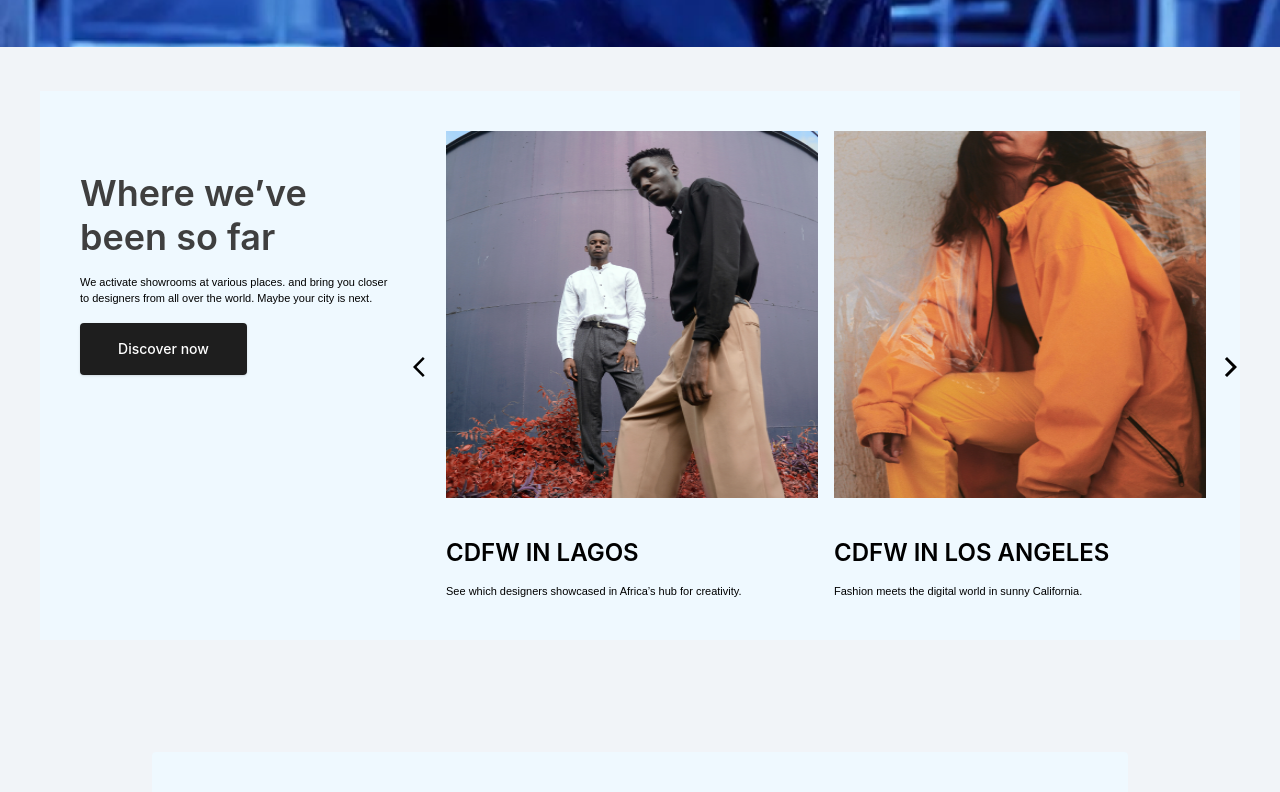
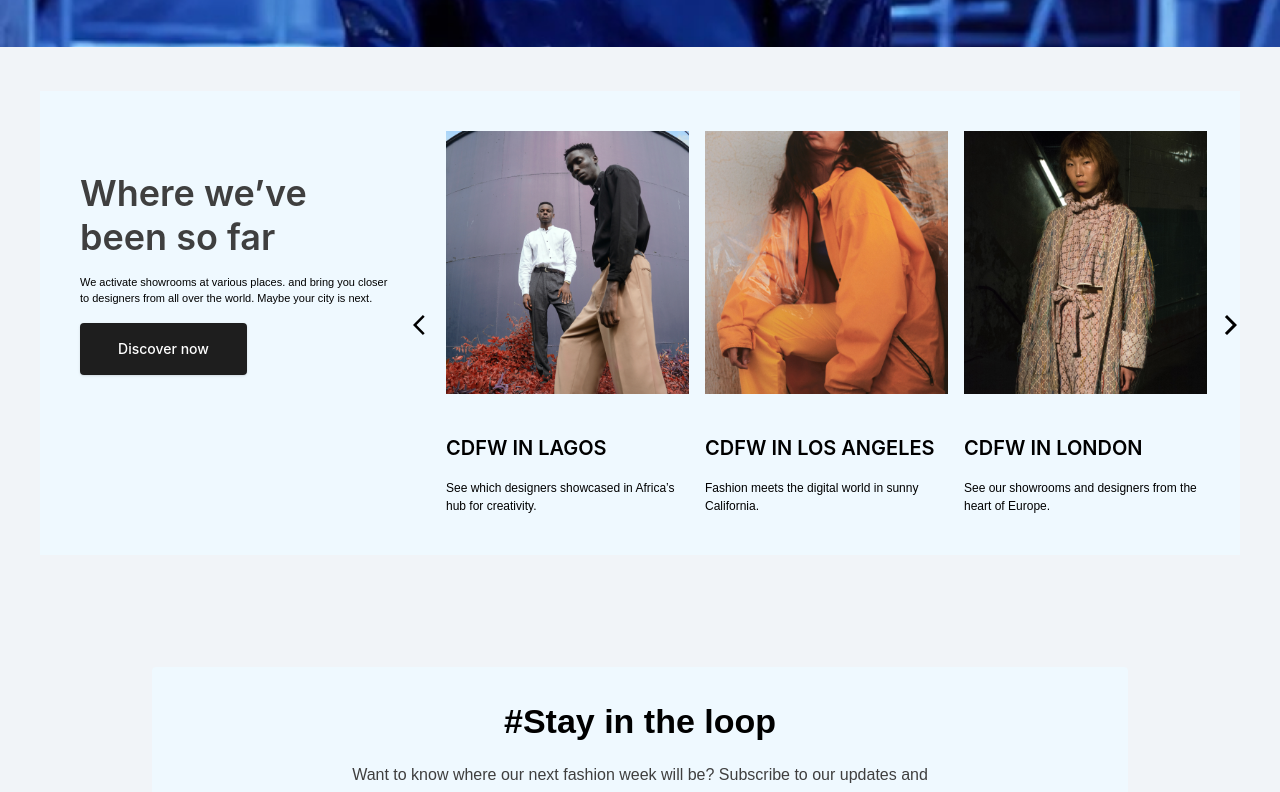
Before and after one commit to AzeezRasheed/JRGroups, a React (Create React App) app: page / in a window 1280 px wide. Shown: the part 2565-3357 px from the top of the page. Built offline with nearby package versions, Linux system fonts and the light colour scheme.

Commit message:
preetified files

```diff
--- a/src/components/ExpoHome/Expo.jsx
+++ b/src/components/ExpoHome/Expo.jsx
@@ -31,7 +31,7 @@ function Expo() {
   const settings = {
     dots: false,
     infinite: true,
-    slidesToShow: 2,
+    slidesToShow: 3,
     slidesToScroll: 1,
     autoplay: true,
     autoplaySpeed: 4000,
@@ -43,14 +43,14 @@ function Expo() {
       {
         breakpoint: 1024,
         settings: {
-          slidesToShow: 2,
+          slidesToShow: 3,
           slidesToScroll: 1,
         },
       },
       {
         breakpoint: 600,
         settings: {
-          slidesToShow: 2,
+          slidesToShow: 3,
           slidesToScroll: 1,
         },
       },
@@ -98,13 +98,13 @@ function Expo() {
                     <img
                       src={Expo1}
                       alt="CDFW LONDON FASHION WEEK FEBRUARY 2023"
-                      className="w-full h-[367px] "
+                      className="w-full "
                     />
                     <div className="flex flex-col mt-4 gap-4">
-                      <h2 className="font-inter font-semibold text-start text-[24px] leading-[29px] text-[ #3F3F3F]   ">
+                      <h2 className="font-inter font-semibold text-start text-[20px] leading-[29px] text-[ #3F3F3F]   ">
                         CDFW IN LONDON
                       </h2>
-                      <p className="font-Montserrat font-normal  text-[11px] text-[#000000] ">
+                      <p className="font-Montserrat font-normal  text-[12px] text-[#000000] ">
                         See our showrooms and designers from the heart of
                         Europe.
                       </p>
@@ -117,13 +117,13 @@ function Expo() {
                     <img
                       src={Expo2}
                       alt="CDFW LONDON FASHION WEEK FEBRUARY 2023"
-                      className="w-full   h-[367px]"
+                      className="w-full  "
                     />
                     <div className="flex flex-col mt-4 gap-4">
-                      <h2 className="font-inter font-semibold text-start text-[24px] leading-[29px] text-[ #3F3F3F]   ">
+                      <h2 className="font-inter font-semibold text-start text-[20px] leading-[29px] text-[ #3F3F3F]   ">
                         CDFW IN LAGOS
                       </h2>
-                      <p className="font-Montserrat font-normal  text-[11px] text-[#000000] ">
+                      <p className="font-Montserrat font-normal  text-[12px] text-[#000000] ">
                         See which designers showcased in Africa’s hub for
                         creativity.
                       </p>
@@ -135,13 +135,13 @@ function Expo() {
                     <img
                       src={Expo3}
                       alt="CDFW LONDON FASHION WEEK FEBRUARY 2023"
-                      className="w-full  h-[367px]"
+                      className="w-full  "
                     />
                     <div className="flex flex-col mt-4 gap-4">
-                      <h2 className="font-inter font-semibold text-start text-[24px] leading-[29px] text-[ #3F3F3F]   ">
+                      <h2 className="font-inter font-semibold text-start text-[20px] leading-[29px] text-[ #3F3F3F]   ">
                         CDFW IN LOS ANGELES
                       </h2>
-                      <p className="font-Montserrat font-normal  text-[11px] text-[#000000] ">
+                      <p className="font-Montserrat font-normal  text-[12px] text-[#000000] ">
                         Fashion meets the digital world in sunny California.
                       </p>
                     </div>
@@ -153,13 +153,13 @@ function Expo() {
                     <img
                       src={Expo1}
                       alt="CDFW LONDON FASHION WEEK FEBRUARY 2023"
-                      className="w-full  h-[367px]"
+                      className="w-full  "
                     />
                     <div className="flex flex-col mt-4 gap-4">
-                      <h2 className="font-inter font-semibold text-start text-[24px] leading-[29px] text-[ #3F3F3F]   ">
+                      <h2 className="font-inter font-semibold text-start text-[20px] leading-[29px] text-[ #3F3F3F]   ">
                         CDFW IN LONDON
                       </h2>
-                      <p className="font-Montserrat font-normal  text-[11px] text-[#000000] ">
+                      <p className="font-Montserrat font-normal  text-[12px] text-[#000000] ">
                         See our showrooms and designers from the heart of
                         Europe.
                       </p>
@@ -172,13 +172,13 @@ function Expo() {
                     <img
                       src={Expo2}
                       alt="CDFW LONDON FASHION WEEK FEBRUARY 2023"
-                      className="w-full  h-[367px]"
+                      className="w-full  "
                     />
                     <div className="flex flex-col mt-4 gap-4">
-                      <h2 className="font-inter font-semibold text-start text-[24px] leading-[29px] text-[ #3F3F3F]   ">
+                      <h2 className="font-inter font-semibold text-start text-[20px] leading-[29px] text-[ #3F3F3F]   ">
                         CDFW IN LAGOS
                       </h2>
-                      <p className="font-Montserrat font-normal  text-[11px] text-[#000000] ">
+                      <p className="font-Montserrat font-normal  text-[12px] text-[#000000] ">
                         See which designers showcased in Africa’s hub for
                         creativity.
                       </p>
@@ -191,13 +191,13 @@ function Expo() {
                     <img
                       src={Expo3}
                       alt="CDFW LONDON FASHION WEEK FEBRUARY 2023"
-                      className="  h-[367px] w-full"
+                      className="  w-full"
                     />
                     <div className="flex flex-col mt-4 gap-4">
-                      <h2 className="font-inter font-semibold text-start text-[24px] leading-[29px] text-[ #3F3F3F]   ">
+                      <h2 className="font-inter font-semibold text-start text-[20px] leading-[29px] text-[ #3F3F3F]   ">
                         CDFW IN LOS ANGELES
                       </h2>
-                      <p className="font-Montserrat font-normal  text-[11px] text-[#000000] ">
+                      <p className="font-Montserrat font-normal  text-[12px] text-[#000000] ">
                         Fashion meets the digital world in sunny California.
                       </p>
                     </div>
--- a/src/components/secondHomeCarousel/SecondCarousel.jsx
+++ b/src/components/secondHomeCarousel/SecondCarousel.jsx
@@ -49,8 +49,8 @@ function SecondCarousel() {
   }, [currentIndex, autoScroll, slideInterval, auto]);
   return (
     <section>
-      <div className="max-w-screen-2xl  w-full h-full m-auto mt-8 relative group bg-white">
-        <div className="w-full h-full">
+      <div className="max-w-screen-2xl  w-full h-full m-auto mt-8 relative group ">
+        <div className={`w-full h-full ${currentIndex === 0 && "bg-white"} `}>
           {" "}
           <img src={slides[currentIndex].url} alt="" />
         </div>
```
